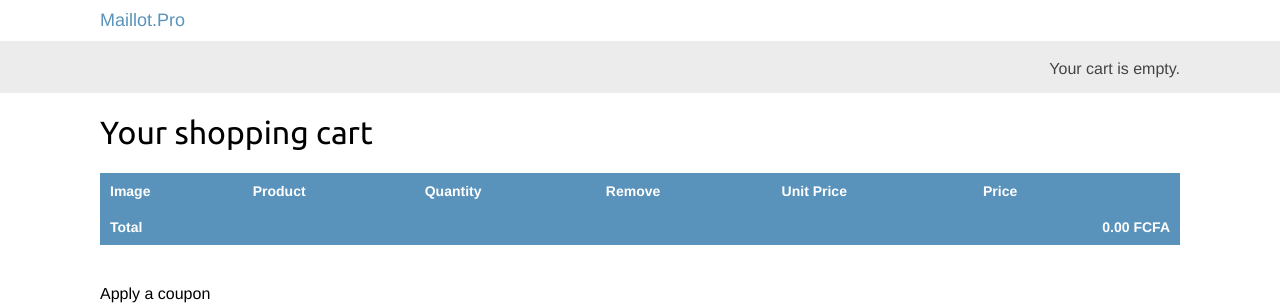
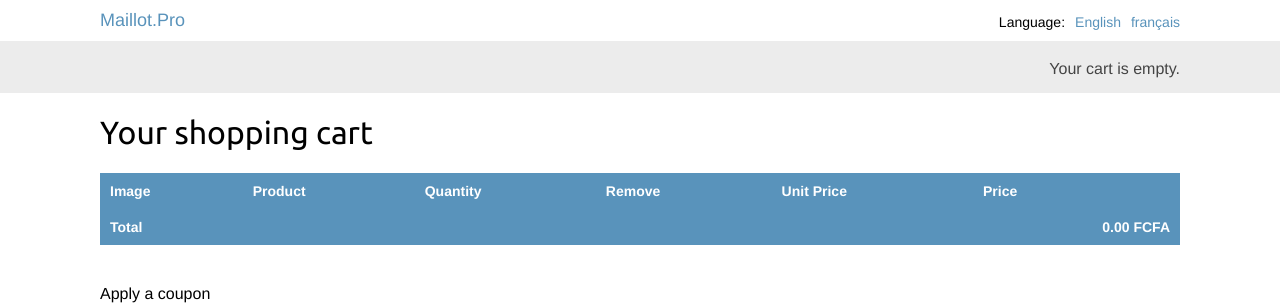
Before and after one commit to Alm4my/cshop, a Django app: page /en/cart/ in a window 1280 px wide. Shown: the top 307 px of the page. Run offline with Django 3.2, Linux system fonts and the light colour scheme; parts of the project's set-up code (start-up, migrations or seed data) failed here and were passed over.

Commit message:
Allow user to switch languages

```diff
--- a/cshop/templates/shop/base.html
+++ b/cshop/templates/shop/base.html
@@ -10,6 +10,22 @@
 <body>
     <div id="header">
         <a href="/" class="login">Maillot.Pro</a>
+        {% get_current_language as LANGUAGE_CODE %}
+        {% get_available_languages as LANGUAGES %}
+        {% get_language_info_list for LANGUAGES as languages %}
+        <div class="languages">
+            <p>{% trans "Language" %}:</p>
+            <ul class="languages">
+                {% for language in languages %}
+                    <li>
+                        <a href="/{{ language.code }}/" {% if language.code == LANGUAGE_CODE %} class="selected" {% endif %}>
+                            {{ language.name_local }}
+                        </a>
+                    </li>
+                {% endfor %}
+
+            </ul>
+        </div>
     </div>
     <div id="subheader">
         <div class="cart">
```
Also changed, not shown: cshop/locale/en/LC_MESSAGES/django.po, cshop/locale/fr/LC_MESSAGES/django.po.
